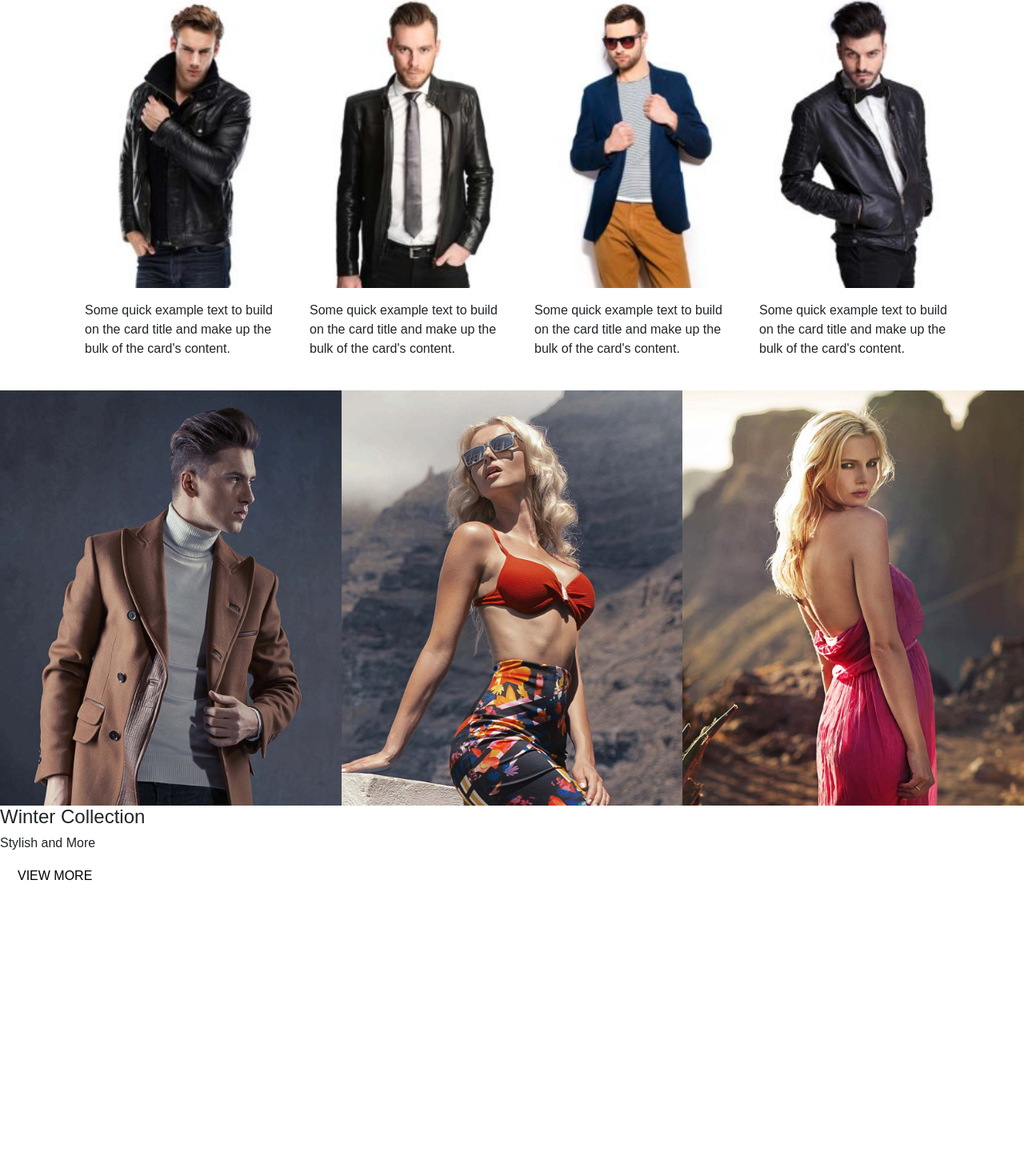
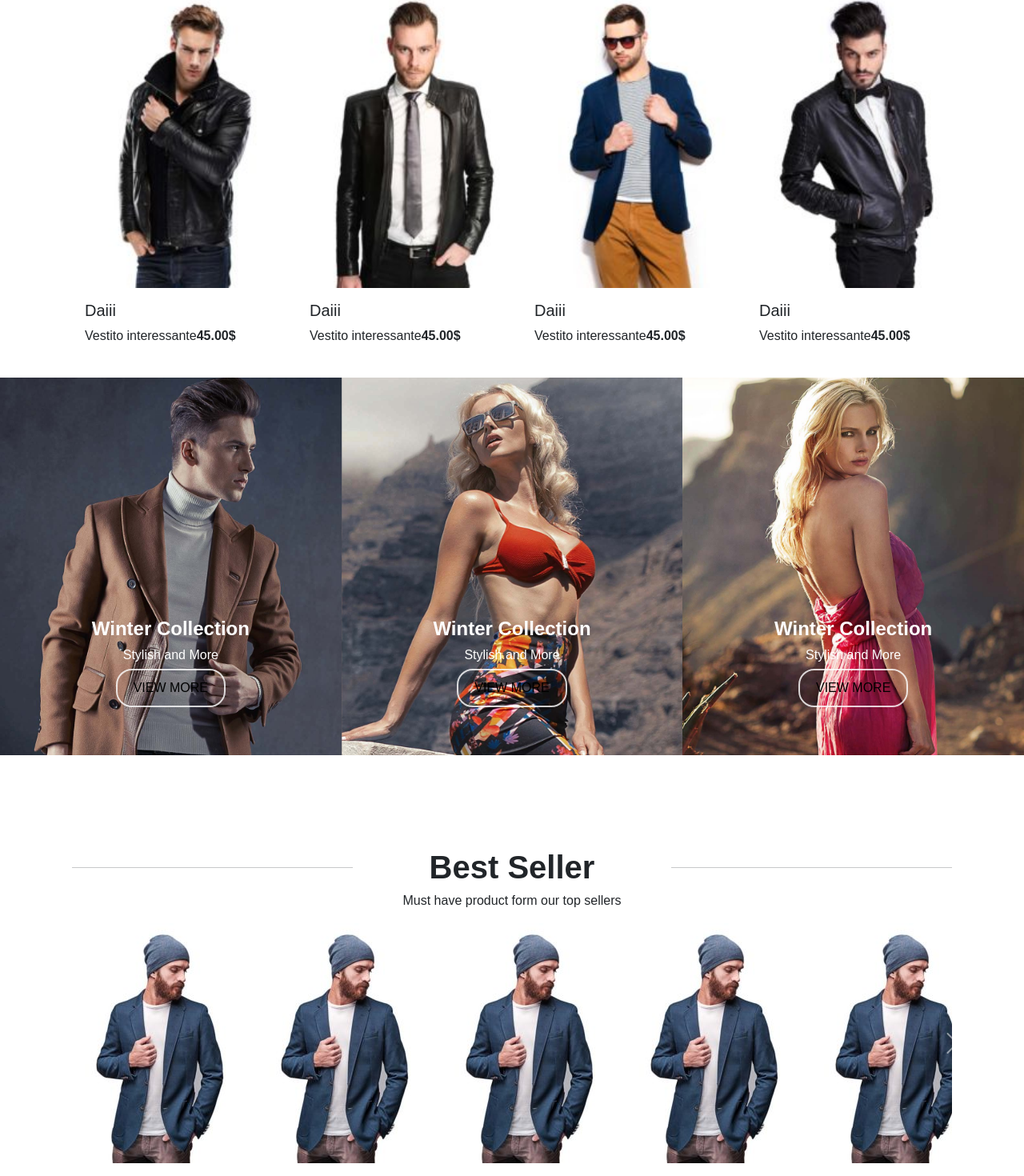
Before and after one commit to rpalanga/proj-html-vuejs, a Vue app: page / in a window 1280 px wide. Shown: the part 1141-2611 px from the top of the page at 80% size. Before the commit the page ends 2260 px from the top, so only its background shows below. Built offline with nearby package versions, Linux system fonts and the light colour scheme.

Commit message:
Modifche e inserimento carosello

```diff
--- /dev/null
+++ b/src/components/AppCarousel.vue
@@ -0,0 +1,77 @@
+<script>
+import { store } from "../store.js"
+
+export default {
+    name: "AppCarousel",
+
+    data() {
+        return {
+            store
+        }
+    }
+
+
+
+}
+</script>
+
+<template>
+    <div class="my-container">
+
+        <div class="row justify-content-center align-items-center text-center my-main-padding ">
+            <div class="col-4">
+                <hr>
+            </div>
+            <div class="col-4 fw-bolder fs-1 ">Best Seller</div>
+            <div class="col-4">
+                <hr>
+            </div>
+        </div>
+        <div class="row text-center mb-3">
+            <div class="col-12">Must have product form our top sellers</div>
+        </div>
+
+        <!-- Carosello con cinque elementi -->
+
+        <div id="carouselExample" class="carousel slide mb-3 position-relative  ">
+            <div class="carousel-inner">
+                <div class="carousel-item active">
+                    <div class="d-flex ">
+                        <img src="/public/images/blue_leather_jacket-231x300.jpg" class="d-block w-20" alt="...">
+                        <img src="/public/images/blue_leather_jacket-231x300.jpg" class="d-block w-20" alt="...">
+                        <img src="/public/images/blue_leather_jacket-231x300.jpg" class="d-block w-20" alt="...">
+                        <img src="/public/images/blue_leather_jacket-231x300.jpg" class="d-block w-20" alt="...">
+                        <img src="/public/images/blue_leather_jacket-231x300.jpg" class="d-block w-20" alt="...">
+                    </div>
+                </div>
+                <div class="carousel-item">
+                    <div class="d-flex ">
+                        <img src="/public/images/blue_leather_jacket-231x300.jpg" class="d-block w-20" alt="...">
+                        <img src="/public/images/blue_leather_jacket-231x300.jpg" class="d-block w-20" alt="...">
+                        <img src="/public/images/blue_leather_jacket-231x300.jpg" class="d-block w-20" alt="...">
+                        <img src="/public/images/blue_leather_jacket-231x300.jpg" class="d-block w-20" alt="...">
+                        <img src="/public/images/blue_leather_jacket-231x300.jpg" class="d-block w-20" alt="...">
+                    </div>
+                </div>
+            </div>
+
+            <button class="carousel-control-prev position-absolute top-50 start-0 translate-middle" type="button" data-bs-target="#carouselExampleControlsNoTouching" data-bs-slide="prev">
+                <span class="carousel-control-prev-icon text-black" aria-hidden="true"></span>
+                <span class="visually-hidden">Previous</span>
+            </button>
+            <button class="carousel-control-next position-absolute top-50 start-100 translate-middle" type="button" data-bs-target="#carouselExample" data-bs-slide="next">
+                <span class="carousel-control-next-icon" aria-hidden="true"></span>
+                <span class="visually-hidden ">Next</span>
+            </button>
+        </div>
+
+
+
+
+    </div>
+
+</template>
+
+<style lang="scss">
+@use "../newstyles/styles.scss" as *;
+</style>
--- a/src/components/AppMain.vue
+++ b/src/components/AppMain.vue
@@ -1,7 +1,20 @@
 <script>
+import {store} from "../store.js"
+import AppCarousel from './AppCarousel.vue'
+
 
 export default {
-    name: "AppMain"
+    name: "AppMain",
+
+    data(){
+        return{
+            store
+        }
+    },
+    components:{
+        AppCarousel,
+    }
+
 
 
 }
@@ -48,8 +61,13 @@ export default {
                     <img src="../../public/images/black_elegant_leather_jacket-200x260.jpg" class="card-img-top"
                         alt="...">
                     <div class="card-body">
-                        <p class="card-text">Some quick example text to build on the card title and make up the bulk of
-                            the card's content.</p>
+                        <h5 class="card-title">
+                            Daiii
+                        </h5>
+                        <p class="card-text">
+                            <span>Vestito interessante</span>
+                            <strong>45.00$</strong>
+                        </p>
                     </div>
                 </div>
             </div>
@@ -57,8 +75,13 @@ export default {
                 <div class="card border-0" style="width: 18rem;">
                     <img src="../../public/images/black_leather_suit-200x260.jpg" class="card-img-top" alt="...">
                     <div class="card-body">
-                        <p class="card-text">Some quick example text to build on the card title and make up the bulk of
-                            the card's content.</p>
+                        <h5 class="card-title">
+                            Daiii
+                        </h5>
+                        <p class="card-text">
+                            <span>Vestito interessante</span>
+                            <strong>45.00$</strong>
+                        </p>
                     </div>
                 </div>
             </div>
@@ -67,8 +90,13 @@ export default {
                     <img src="../../public/images/blue_jacket_and_white_stripe_tee-200x260.jpg" class="card-img-top"
                         alt="...">
                     <div class="card-body">
-                        <p class="card-text">Some quick example text to build on the card title and make up the bulk of
-                            the card's content.</p>
+                        <h5 class="card-title">
+                            Daiii
+                        </h5>
+                        <p class="card-text">
+                            <span>Vestito interessante</span>
+                            <strong>45.00$</strong>
+                        </p>
                     </div>
                 </div>
             </div>
@@ -76,8 +104,13 @@ export default {
                 <div class="card border-0" style="width: 18rem;">
                     <img src="../../public/images/modern_black_leather_suit-200x260.jpg" class="card-img-top" alt="...">
                     <div class="card-body">
-                        <p class="card-text">Some quick example text to build on the card title and make up the bulk of
-                            the card's content.</p>
+                        <h5 class="card-title">
+                            Daiii
+                        </h5>
+                        <p class="card-text">
+                            <span>Vestito interessante</span>
+                            <strong>45.00$</strong>
+                        </p>
                     </div>
                 </div>
             </div>
@@ -87,29 +120,54 @@ export default {
 
     <!-- immagine Cubiche per le Season -->
 
-    <div class="container-fluid limits-container ">
-        <div class="row">
-            <div class="col p-0 position-relative my-width">
-                <img class="w-100 p-0" src="../../public/images/winter_collection_bg.jpg" alt="">
-                <div class="my-position-absolute">
+    <div class="container-fluid">
+        <div class=" row  ">
+            <div class="col-4 p-0 my-width"
+            style="
+            background-image: url(/images/winter_collection_bg.jpg);
+            background-position:center;
+            background-size: cover;
+            ">
+
+                <div class="collection text-white">
                     <h4>Winter Collection</h4>
                     <h6>Stylish and More</h6>
                     <button class="my-btn-trasparent">VIEW MORE</button>
                 </div>
             </div>
-            <div class="col p-0 my-width">
-                <img class="w-100 p-0" src="../../public/images/spring_collection_bg.jpg" alt="">
+            <div class="col-4 p-0 my-width"
+            style="
+            background-image: url(/images/spring_collection_bg.jpg);
+            background-position:center;
+            background-size: cover;"
+            >
+
+             <div class="collection text-white">
+                    <h4>Winter Collection</h4>
+                    <h6>Stylish and More</h6>
+                    <button class="my-btn-trasparent">VIEW MORE</button>
+                </div>
 
             </div>
-            <div class="col p-0 my-width">
-                <img class="w-100 p-0" src="../../public/images/autumn_collection_bg.jpg" alt="">
+            <div class="col-4 p-0 my-width"
+            style="
+            background-image: url(/images/autumn_collection_bg.jpg);
+            background-position:center;
+            background-size: cover;"
+            >
+             <div class="collection text-white">
+                    <h4>Winter Collection</h4>
+                    <h6>Stylish and More</h6>
+                    <button class="my-btn-trasparent">VIEW MORE</button>
+                </div>
+
 
             </div>
         </div>
     </div>
 
 
-
+<AppCarousel/>
 
 
 </template>
@@ -128,13 +186,24 @@ export default {
     }
 
 }
-.limit-container{
-    max-width: 1100px;
+// .limit-container{
+//     max-width: 1920px;
 
 
     .my-width{
         width: calc(100% / 3);
 
+
+    }
+
+    .collection{
+        margin-top: 300px;
+    margin-bottom: 60px;
+    text-align: center;
+
+    h4{
+        font-weight: bolder;
+    }
 
     }
 
@@ -144,5 +213,5 @@ export default {
         left: 0;
     }
 
-}
+// }
 </style>
--- a/src/components/AppNav.vue
+++ b/src/components/AppNav.vue
@@ -73,7 +73,7 @@ export default {
     </div>
 
     <!-- jumpotron -->
-    <div class="container-fluid my-bg-jumbo ">
+    <div class="container-fluid my-bg-jumbo  ">
         <div class="my-container text-center  d-flex flex-column align-item-center text-white my-padding">
             <h2 class="display-1 fw-bolder my-3  ">Brand New Arrivals</h2>
             <h3 class="fw-lighter">New Collection from New York</h3>
@@ -96,7 +96,9 @@ export default {
     background-image: url(../../public/images/home1_slide_three_bg_2.jpg);
     background-position: top;
     background-repeat: no-repeat;
+    background-size: cover;
 
+    width: 100%;
     height: 650px;
     display: flex;
     align-items: center;
```
